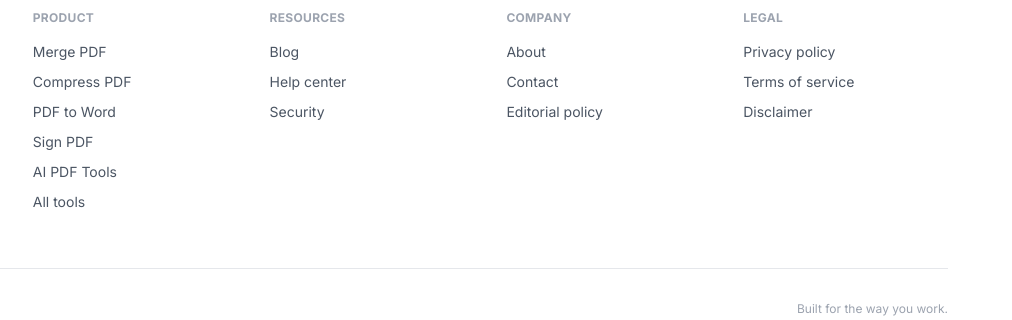
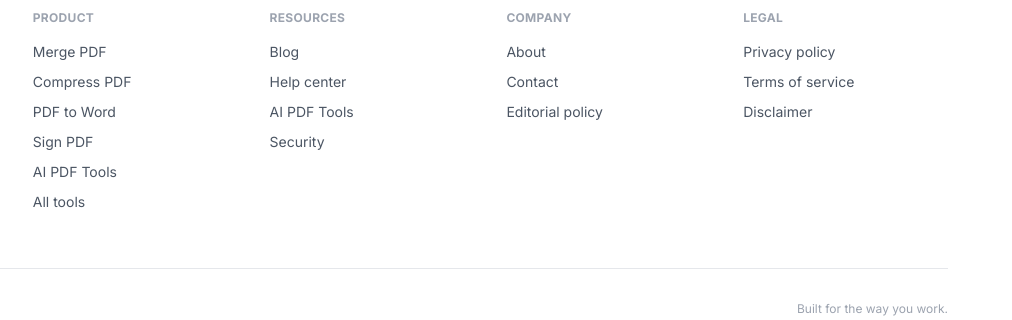
Before and after one commit to pannu00712-ui/pdfly, a website: page index.html in a window 1280 px wide. Shown: the part 5003-5323 px from the top of the page, 268-1280 px from the left. Drawn offline with nearby package versions, Linux system fonts and the light colour scheme.

```diff
--- a/index.html
+++ b/index.html
@@ -536,6 +536,7 @@
         <ul class="space-y-2.5 text-sm">
           <li><a href="/blog" class="text-body dark:text-gray-400 hover:text-primary transition-colors duration-200">Blog</a></li>
           <li><a href="/pages/faq" class="text-body dark:text-gray-400 hover:text-primary transition-colors duration-200">Help center</a></li>
+          <li><a href="/ai-pdf-tools" class="text-body dark:text-gray-400 hover:text-primary transition-colors duration-200">AI PDF Tools</a></li>
           <li><a href="/pages/security" class="text-body dark:text-gray-400 hover:text-primary transition-colors duration-200">Security</a></li>
         </ul>
       </div>
```
